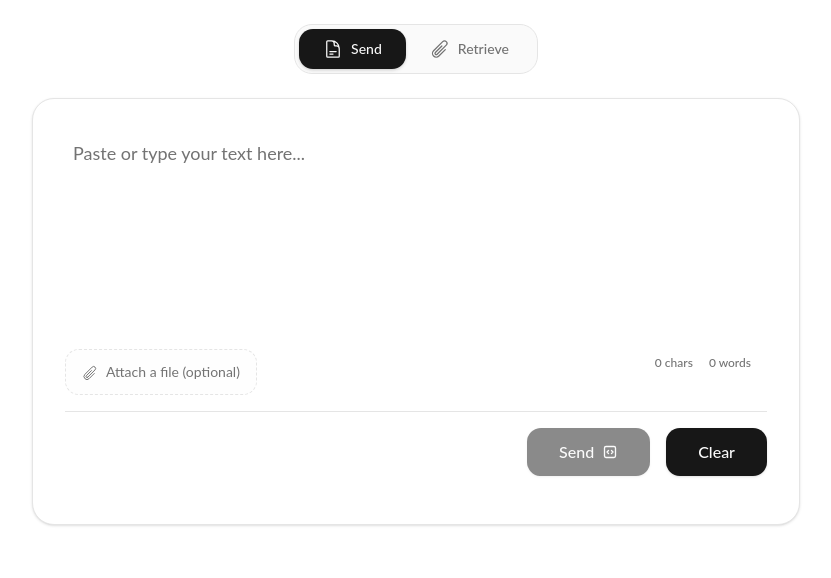
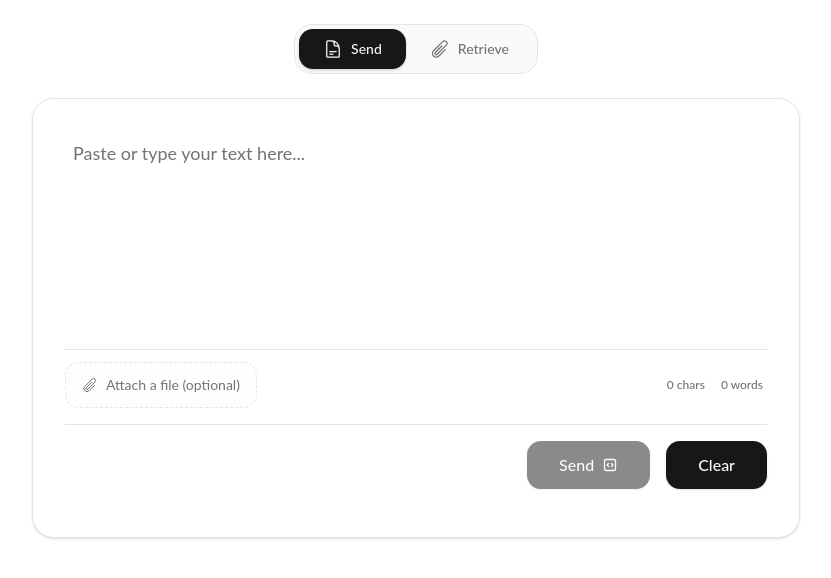
Before and after one commit to SUMIT-2-10/clip_board, a Next.js app: page /send in a window 1280 px wide. Shown: the top 578 px of the page, without its empty margins (224-1055 px from the left). Built offline with nearby package versions, Linux system fonts and the light colour scheme; no server answers.

Commit message:
refactor: streamline file attachment and character count display in ShareDashboard component

```diff
--- a/src/app/(dashboard)/send/page.tsx
+++ b/src/app/(dashboard)/send/page.tsx
@@ -124,28 +124,30 @@ export default function ShareDashboard() {
                   className="w-full h-full min-h-50 resize-none bg-transparent text-lg text-foreground placeholder:text-muted-foreground focus:outline-none p-2 leading-relaxed"
                 />
 
-                {/* Character Count */}
-                <div className="absolute bottom-4 right-2 text-xs font-medium text-muted-foreground transition-opacity flex gap-4  p-2 rounded-xl ">
-                  <span>{text.length} chars</span>
-                  <span>
-                    {text.split(/\s+/).filter((word) => word.length > 0).length}{" "}
-                    words
-                  </span>
-                </div>
-
+                <div className="mt-3 flex flex-col gap-2 border-t border-border pt-3 sm:flex-row sm:items-center sm:justify-between">
                   <button
                     type="button"
                     onClick={() => fileInputRef.current?.click()}
-                  className="mt-3 w-full rounded-xl border border-dashed border-border px-4 py-3 text-left text-sm text-muted-foreground hover:bg-accent sm:w-auto bg-muted/10"
-                ><FileIcon className="w-4 h-4 mr-2 inline-block" />
+                    className="flex min-w-0 w-full items-center rounded-xl border border-dashed border-border bg-muted/10 px-4 py-3 text-left text-sm text-muted-foreground transition hover:bg-accent sm:w-auto sm:max-w-[70%]"
+                  >
+                    <FileIcon className="mr-2 h-4 w-4 shrink-0" />
+                    <span className="min-w-0 truncate">
                       {file ? `Attached: ${file.name}` : "Attach a file (optional)"}
+                    </span>
                   </button>
+                  <div className="flex justify-end gap-4 px-1 text-xs font-medium text-muted-foreground sm:shrink-0">
+                    <span>{text.length} chars</span>
+                    <span>
+                      {text.split(/\s+/).filter((word) => word.length > 0).length} words
+                    </span>
+                  </div>
                   <input
                     ref={fileInputRef}
                     type="file"
                     className="hidden"
                     onChange={(event) => setFile(event.target.files?.[0] ?? null)}
                   />
+                </div>
               </div>
 
               <div className="flex flex-col-reverse gap-3 mt-4 pt-4 pb-4 border-t border-border sm:flex-row sm:justify-end sm:gap-4">
```
Lines whose indentation alone changed are shown as unchanged.
